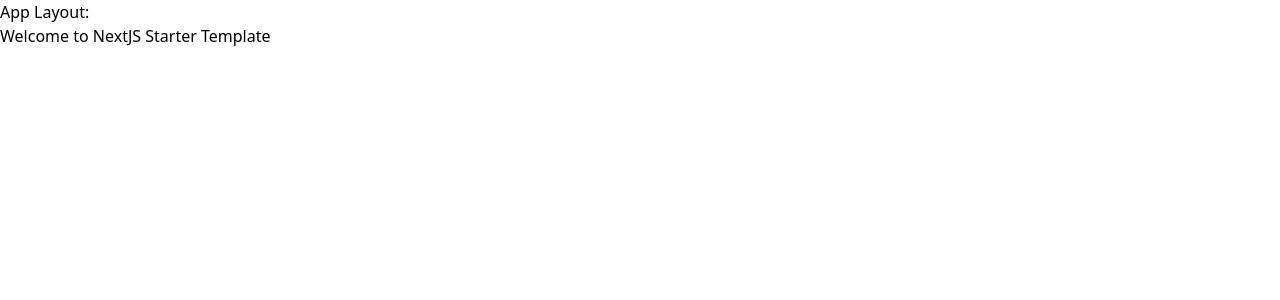
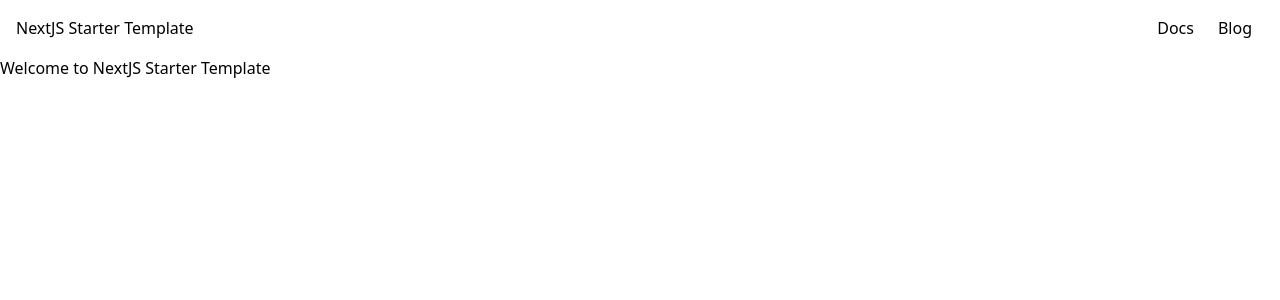
Before and after one commit to joshmedeski/nextjs-starter-template, a Next.js app: page / in a window 1280 px wide. Shown: the top 300 px of the page. Built offline with nearby package versions, Linux system fonts and the light colour scheme.

Commit message:
feat: add basic layout and document

```diff
--- /dev/null
+++ b/pages/_document.tsx
@@ -0,0 +1,42 @@
+import classNames from 'classnames'
+import NextDocument, {
+    DocumentContext,
+    Head,
+    Html,
+    Main,
+    NextScript
+} from 'next/document'
+import React from 'react'
+
+class Document extends NextDocument {
+    static async getInitialProps(ctx: DocumentContext) {
+        const initialProps = await NextDocument.getInitialProps(ctx)
+        return initialProps
+    }
+
+    render() {
+        return (
+            <Html>
+                <Head>
+                    {/** TODO add apple touch icon */}
+                    {/** TODO add favicon */}
+                    {/** TODO add site manifest */}
+                    {/** TODO add theme color */}
+                    {/** TODO add default meta tags */}
+                </Head>
+
+                <body
+                    className={classNames([
+                        'text-black dark:text-white',
+                        'bg-white dark:bg-black'
+                    ])}
+                >
+                    <Main />
+                    <NextScript />
+                </body>
+            </Html>
+        )
+    }
+}
+
+export default Document
--- a/postcss.config.js
+++ b/postcss.config.js
@@ -1,6 +1,7 @@
 module.exports = {
     plugins: {
         tailwindcss: {},
-        autoprefixer: {}
+        autoprefixer: {},
+        'postcss-100vh-fix': {}
     }
 }
--- a/src/layout/MarketingLayout.tsx
+++ b/src/layout/MarketingLayout.tsx
@@ -1,10 +1,42 @@
+import Link from 'next/link'
 import React from 'react'
+
+const Header: React.FC = () => {
+    const nav: { href: string; text: string }[] = [
+        { href: '/docs', text: 'Docs' },
+        { href: '/blog', text: 'Blog' }
+    ]
+
+    return (
+        <header className="max-w-screen-xl mx-auto w-full">
+            <section className="flex justify-between p-4">
+                <h1>NextJS Starter Template</h1>
+                <nav>
+                    <ul className="flex">
+                        {nav.map(({ text, href }) => (
+                            <li key={`${text} header nav`}>
+                                <Link href={href}>
+                                    <a className="px-3 py-2">{text}</a>
+                                </Link>
+                            </li>
+                        ))}
+                    </ul>
+                </nav>
+            </section>
+        </header>
+    )
+}
+
+const Footer: React.FC = () => {
+    return <footer className="max-w-screen-xl mx-auto w-full"></footer>
+}
 
 const MarketingLayout: React.FC = ({ children }) => {
     return (
-        <div>
-            <h1>Marketing Layout: </h1>
-            {children}
+        <div className="flex flex-col justify-between">
+            <Header />
+            <main>{children}</main>
+            <Footer />
         </div>
     )
 }
--- a/src/layout/index.ts
+++ b/src/layout/index.ts
@@ -6,12 +6,12 @@
 
 export const getLayout = (type: LayoutType | undefined): React.FC => {
     switch (type) {
-        case 'marketing':
-            return MarketingLayout
+        case 'app':
+            return AppLayout
         case 'landing':
             return LandingLayout
-        case 'app':
+        case 'marketing':
         default:
-            return AppLayout
+            return MarketingLayout
     }
 }
--- a/tailwind.config.js
+++ b/tailwind.config.js
@@ -1,6 +1,6 @@
 module.exports = {
-    purge: ['./pages/**/*.tsx', './src/**/*.tsx'],
-    darkMode: false, // or 'media' or 'class'
+    content: ['./pages/**/*.tsx', './src/**/*.tsx'],
+    darkMode: 'media',
     theme: {
         extend: {}
     },
```
Also changed, not shown: package.json (+8 -2 lines), 1 other file (tests, documents, lock files or other folders).
